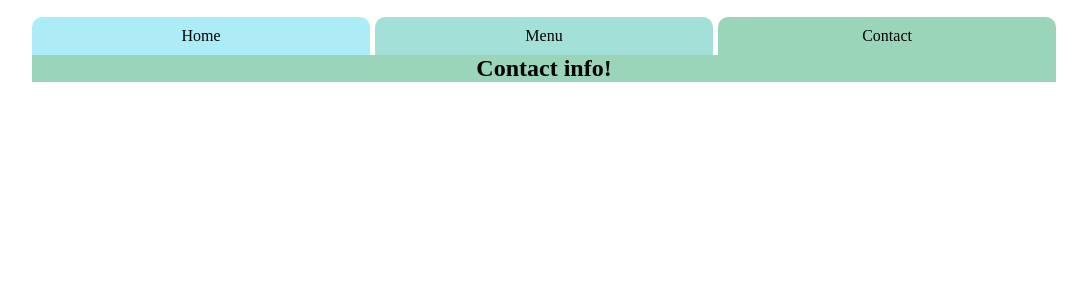
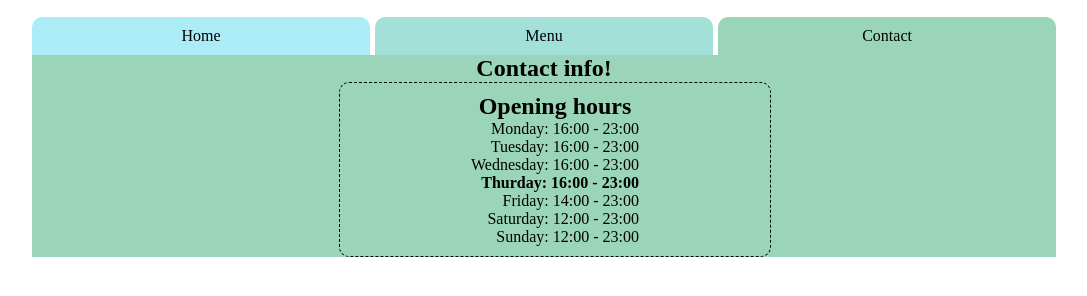
Before and after one commit to Irishallo/restaurant-page-project, a website built with webpack: page dist/index.html in a window 1280 px wide. Both pictures are taken after a click on the element "Contact". Shown: the part 60-356 px from the top of the page, without its empty margins (96-1183 px from the left). Built offline with nearby package versions, Linux system fonts and the light colour scheme.

Commit message:
started on contactpage

```diff
--- a/src/contact.js
+++ b/src/contact.js
@@ -1,14 +1,76 @@
 export function createContactpage () {
+    const d = new Date();
+
     const contentDiv = document.getElementById("content");
 
     const contactPge = document.createElement('div');
     contactPge.classList.add('tab3');
     contactPge.setAttribute('id', 'contactpage');
 
-    const homeHeading = document.createElement('h2');
-    homeHeading.textContent = "Contact info!";
+    const contactHeading = document.createElement('h2');
+    contactHeading.textContent = "Contact info!";
 
-    contactPge.appendChild(homeHeading);
+    contactPge.appendChild(contactHeading);
+
+    const contactSpecial = document.createElement('div');
+    contactSpecial.classList.add('openinghours');
+
+    const openingTimes = document.createElement('h2');
+    openingTimes.innerHTML = `Opening hours`;
+
+    const openSpecial = document.createElement('div');
+    openSpecial.setAttribute('style', 'text-align: end; width: max-content; margin: auto;');
+
+    const openText1 = document.createElement('p');
+    openText1.textContent = 'Monday: 16:00 - 23:00';
+
+    const openText2 = document.createElement('p');
+    openText2.textContent = 'Tuesday: 16:00 - 23:00';
+
+    const openText3 = document.createElement('p');
+    openText3.textContent = 'Wednesday: 16:00 - 23:00';
+
+    const openText4 = document.createElement('p');
+    openText4.textContent = 'Thurday: 16:00 - 23:00';
+
+    const openText5 = document.createElement('p');
+    openText5.textContent = 'Friday: 14:00 - 23:00';
+
+    const openText6 = document.createElement('p');
+    openText6.textContent = 'Saturday: 12:00 - 23:00';
+
+    const openText7 = document.createElement('p');
+    openText7.textContent = 'Sunday: 12:00 - 23:00';
+
+    if(d.getDay() == 1) {
+        openText1.style.fontWeight = "bold";
+    } else if(d.getDay() == 2) {
+        openText2.style.fontWeight = "bold";
+    } else if(d.getDay() == 3) {
+        openText3.style.fontWeight = "bold";
+    } else if(d.getDay() == 4) {
+        openText4.style.fontWeight = "bold";
+    } else if(d.getDay() == 5) {
+        openText5.style.fontWeight = "bold";
+    } else if(d.getDay() == 6) {
+        openText6.style.fontWeight = "bold";
+    } else if(d.getDay() == 0) {
+        openText7.style.fontWeight = "bold";
+    } else {
+        console.log("cannot find day, contact");
+    }
+
+    contactPge.appendChild(contactHeading);
+    contactSpecial.appendChild(openingTimes);
+    openSpecial.appendChild(openText1);
+    openSpecial.appendChild(openText2);
+    openSpecial.appendChild(openText3);
+    openSpecial.appendChild(openText4);
+    openSpecial.appendChild(openText5);
+    openSpecial.appendChild(openText6);
+    openSpecial.appendChild(openText7);
+    contactSpecial.appendChild(openSpecial);
+    contactPge.appendChild(contactSpecial);
 
     contentDiv.appendChild(contactPge);
 
--- a/src/style.css
+++ b/src/style.css
@@ -36,6 +36,15 @@ h1 {
     margin-left: 20%;
     border-radius: 10px;
     padding: 10px;
+}
+
+.openinghours {
+    border: 1px dashed black;
+    width: 40%;
+    margin-left: 30%;
+    border-radius: 10px;
+    padding: 10px;
+    text-align: center;
 }
 
 .nav {
```
Also changed, not shown: dist/main.js.
